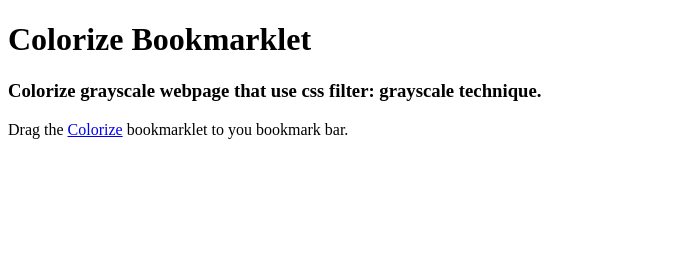
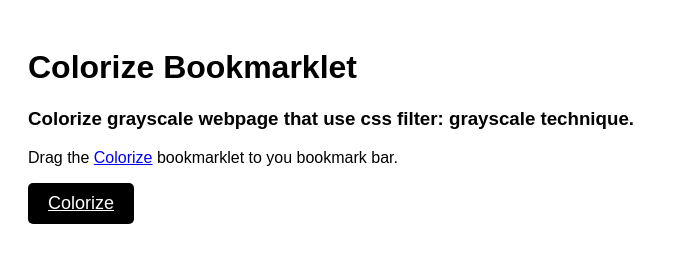
Before and after one commit to kanyarut/Colorize, a plain HTML site: page index.html in a window 1280 px wide. Shown: the whole page, without its empty margins (0-688 px from the left). Drawn offline with Linux system fonts and the light colour scheme.

Commit message:
Update index.html

```diff
--- a/index.html
+++ b/index.html
@@ -5,7 +5,20 @@
     <meta charset='utf-8'>
     <meta http-equiv="X-UA-Compatible" content="chrome=1">
     <meta name="description" content="Colorize Bookmarklet : Colorize grayscale webpage that use css filter: grayscale technique.">
-
+    <style>
+      body {
+        font-family: sans-serif;
+        padding: 20px;
+      }
+      .bookmarklet {
+        display: inline-block;
+        font-size: 18px;
+        padding: 10px 20px;
+        border-radius: 5px;
+        background: #000;
+        color: #fff;
+      }
+    </style>
     <title>Colorize Bookmarklet</title>
   </head>
 
@@ -16,5 +29,8 @@
 
     <p>Drag the <a href="javascript:(function()%7Bjavascript%3A%20(function%20()%20%7Bvar%20elem%20%3D%20document.querySelectorAll(%5B%22body%22%2C%22html%22%2C%22div%22%2C%22section%22%2C%22header%22%2C%22footer%22%2C%22img%22%5D)%3Bfor(%20index%3D0%3B%20index%20%3C%20elem.length%3B%20index%2B%2B%20)%20%7BremoveGrayscale(elem%5Bindex%5D)%3B%7Dfunction%20removeGrayscale(%20element%20)%7Bvar%20filter%20%3D%20window.getComputedStyle(element%2Cnull).getPropertyValue(%22filter%22)%3Bif(filter.startsWith('grayscale'))%7Belement.style.setProperty(%22filter%22%2C%20%22none%22%2C%20%22important%22)%7D%7D%7D())%7D)()">Colorize</a> bookmarklet to you bookmark bar.</p>
 
+    <p>
+      <a class="bookmarklet" href="javascript:(function()%7Bjavascript%3A%20(function%20()%20%7Bvar%20elem%20%3D%20document.querySelectorAll(%5B%22body%22%2C%22html%22%2C%22div%22%2C%22section%22%2C%22header%22%2C%22footer%22%2C%22img%22%5D)%3Bfor(%20index%3D0%3B%20index%20%3C%20elem.length%3B%20index%2B%2B%20)%20%7BremoveGrayscale(elem%5Bindex%5D)%3B%7Dfunction%20removeGrayscale(%20element%20)%7Bvar%20filter%20%3D%20window.getComputedStyle(element%2Cnull).getPropertyValue(%22filter%22)%3Bif(filter.startsWith('grayscale'))%7Belement.style.setProperty(%22filter%22%2C%20%22none%22%2C%20%22important%22)%7D%7D%7D())%7D)()">Colorize</a>
+    </p>
   </body>
 </html>
```
